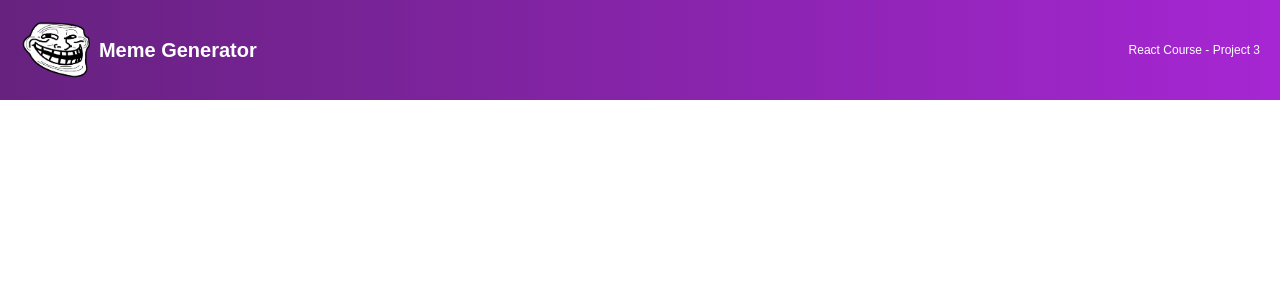
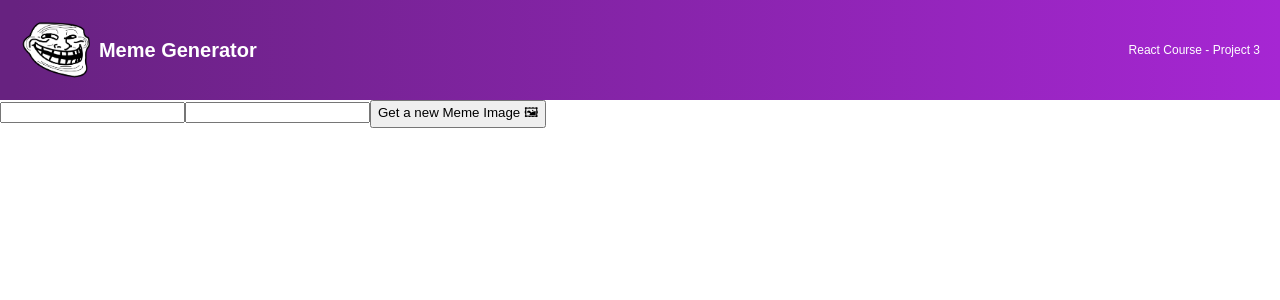
Before and after one commit to jamesaduke/meme-generator, a React (Create React App) app: page / in a window 1280 px wide. Shown: the top 300 px of the page. Built offline with nearby package versions, Linux system fonts and the light colour scheme; the HTML template or start-up script is replaced by a standard one.

Commit message:
meme component markup

```diff
--- a/src/App.js
+++ b/src/App.js
@@ -1,10 +1,12 @@
 import './index.css';
 import Header from './components/Header';
+import Meme from './components/Meme';
 
 function App() {
   return (
     <div className="App">
       <Header />
+      <Meme />
     </div>
   );
 }
--- /dev/null
+++ b/src/components/Meme.js
@@ -0,0 +1,16 @@
+import React from 'react';
+
+const Meme = () => {
+  return (
+    <div>
+        <form action="" className="form">
+            <input type="text" className='form--input' />
+            <input type="text" className='form--input' />
+
+            <button>Get a new Meme Image 🖼</button>
+        </form>
+    </div>
+  )
+}
+
+export default Meme
```
